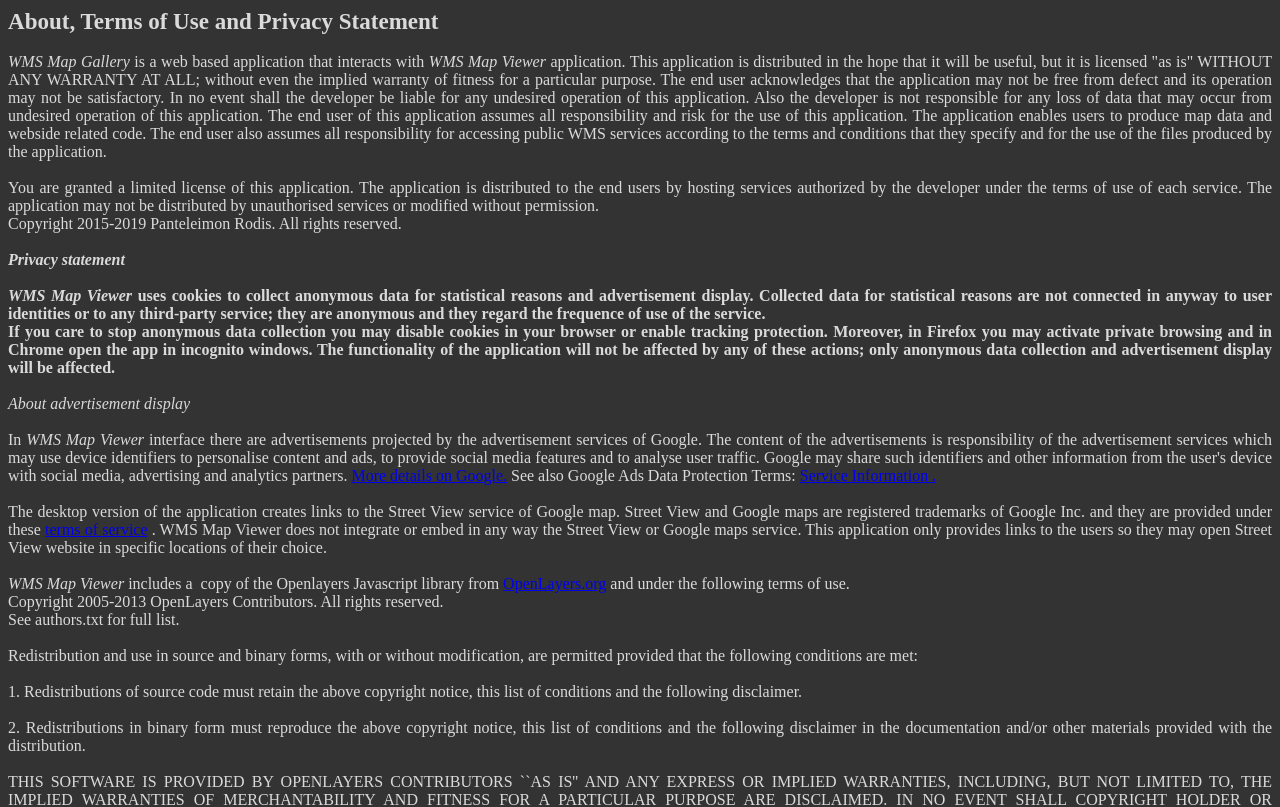
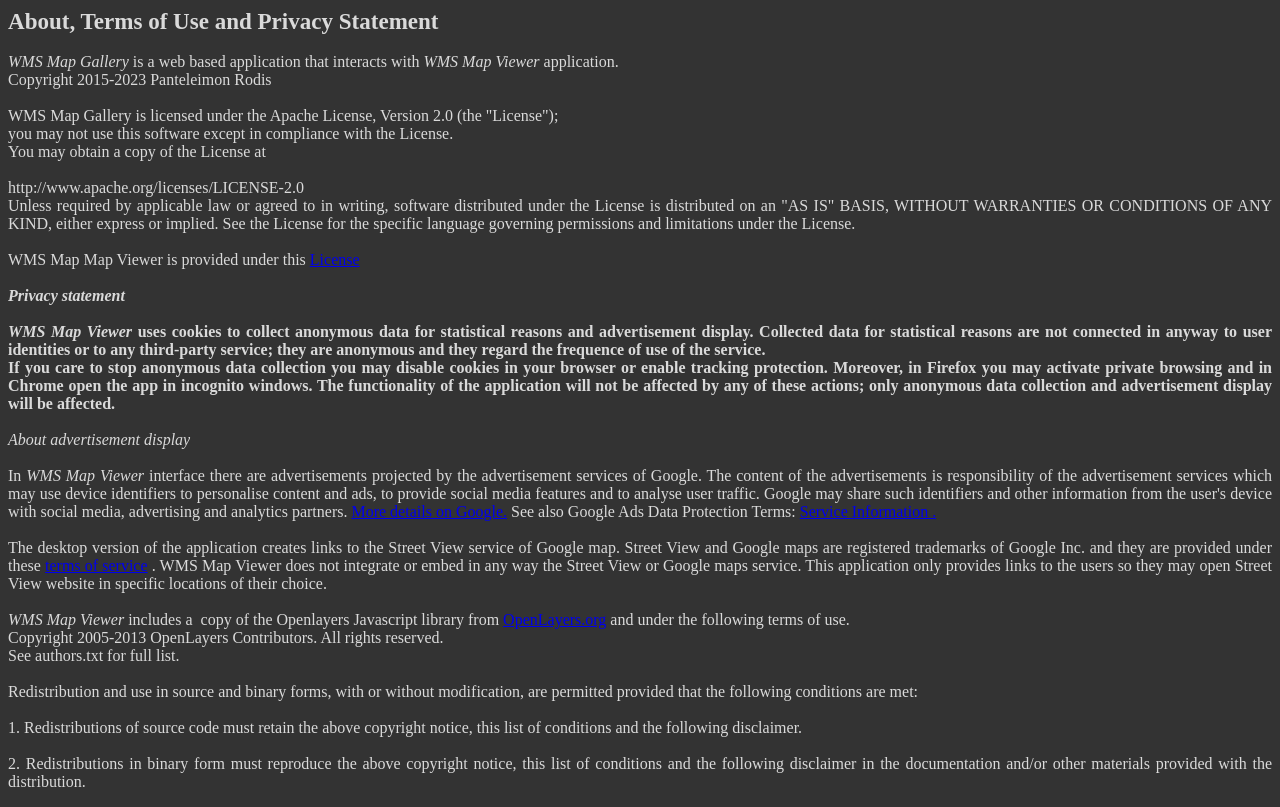
Before and after one commit to rodispantelis/WMSMapGallery, a plain HTML site: page about.html in a window 1280 px wide. Shown: the top 807 px of the page. Drawn offline with Linux system fonts and the light colour scheme.

Commit message:
Update about.html

```diff
--- a/about.html
+++ b/about.html
@@ -9,25 +9,27 @@
 <br>
 <span style="font-style: italic;">WMS Map Gallery</span> is a web based application that interacts with
 <a ref="http://wms-viewer-online.appspot.com/"><span style="font-style: italic;">WMS Map Viewer</span></a>
- application. This application is
-distributed in the hope that it will be useful, but it is licensed "as
-is" WITHOUT ANY WARRANTY AT ALL; without even the implied warranty of
-fitness for a particular purpose. The end user acknowledges that the
-application may not be free from defect and its operation may not be
-satisfactory. In no event shall the developer be liable for any
-undesired operation of this application. Also the developer is not
-responsible for any loss of data that may occur from undesired
-operation of this application. The end user of this
-application assumes all responsibility and risk for the use of this
-application. The application enables users to produce map data and webside related code.
-The end user also assumes all responsibility for accessing
-public WMS services according to the terms and conditions that they
-specify and for the use of the files produced by the application.<br><br>
-You are granted a limited license of this application. The application is
-distributed to the end users by hosting services authorized by the
-developer under the terms of&nbsp;use of each service. The application
-may not be distributed by unauthorised services or modified without permission.
-<br>Copyright 2015-2019 Panteleimon Rodis. All rights reserved.<br><br>
+ application.
+ <br>
+ Copyright 2015-2023 Panteleimon Rodis<br>
+<br>
+WMS Map Gallery is licensed under the Apache License, Version 2.0 (the "License");<br>
+you may not use this software except in compliance with the License.<br>
+You may obtain a copy of the License at<br>
+<br>
+       http://www.apache.org/licenses/LICENSE-2.0
+<br>
+Unless required by applicable law or agreed to in writing, software
+distributed under the License is distributed on an "AS IS" BASIS,
+WITHOUT WARRANTIES OR CONDITIONS OF ANY KIND, either express or implied.
+See the License for the specific language governing permissions and
+limitations under the License.
+ <br><br>
+
+ WMS Map Map Viewer is provided under this
+<a href="https://wms-viewer-online.appspot.com/files/license.html"  target="_blank"> License</a>
+
+ <br> <br>
 <span style="font-weight: bold;">
 <i>Privacy statement</i><br><br>
 <span style="font-style: italic;">WMS Map Viewer</span> uses cookies to collect anonymous data for statistical reasons and advertisement display.
```
